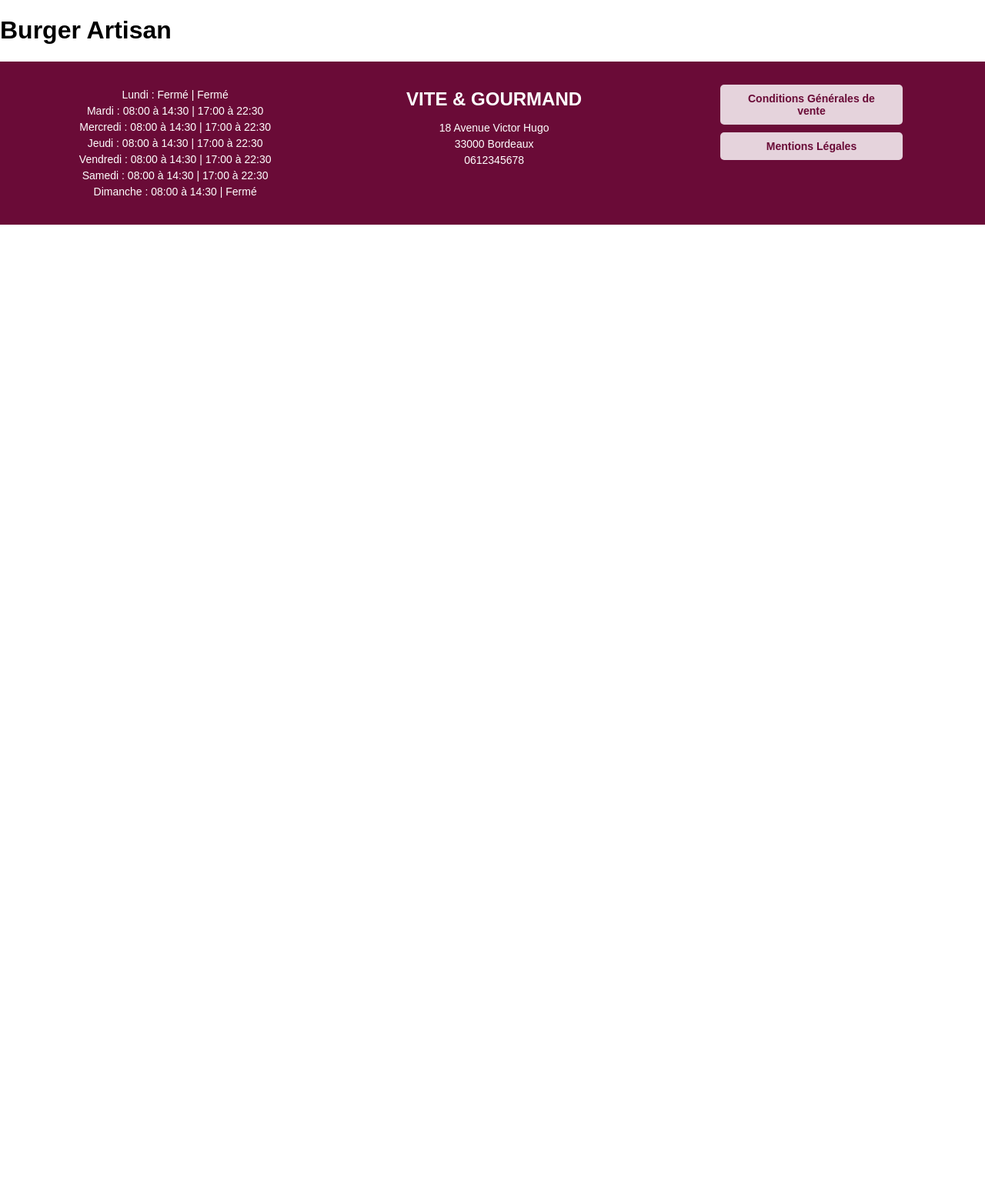
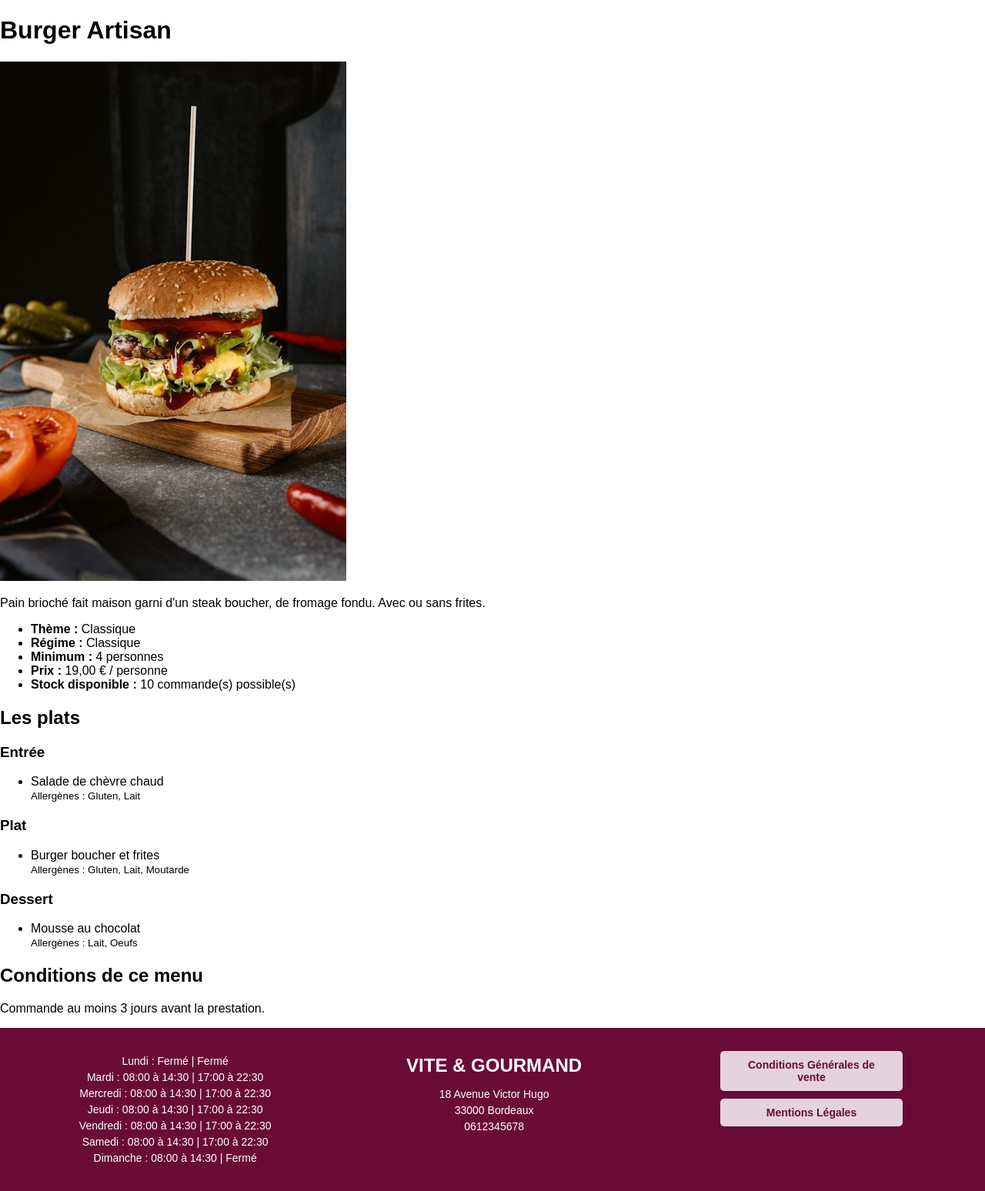
Before and after one commit to brice-glandy/Vite-et-Gourmand, a PHP site: page /detail_menu.php?id=1 in a window 1280 px wide. Shown: the part 82-1630 px from the top of the page at 77% size. Before the commit the page ends 374 px from the top, so only its background shows below. Run offline with PHP 8.4, Linux system fonts and the light colour scheme; data comes from the database, SQL or seed files in the repository.

Commit message:
Détail d'un menu : informations, conditions, plats par type avec allergènes

```diff
--- a/detail_menu.php
+++ b/detail_menu.php
@@ -14,6 +14,7 @@ $menu = false;
 if ($id > 0) {
     $modele_menus = new Menus($pdo);
     $menu = $modele_menus->trouver_par_id($id);
+    $plats = $modele_menus->trouver_plats($id);
 }
 
 // 3. Menu introuvable : code 404 « page introuvable »
@@ -38,6 +39,58 @@ if (!$menu) {
     <a href="menus.php">Retour à tous les menus</a>
 <?php } else { ?>
     <h1><?php echo htmlspecialchars($menu['titre']); ?></h1>
+        <img class="image-detail-menu" src="<?php echo htmlspecialchars($menu['image_url']); ?>" alt="Menu <?php echo htmlspecialchars($menu['titre']); ?>">
+
+    <p class="description-detail-menu"><?php echo htmlspecialchars($menu['description']); ?></p>
+
+    <ul class="infos-detail-menu">
+        <li><strong>Thème :</strong> <?php echo htmlspecialchars($menu['theme']); ?></li>
+        <li><strong>Régime :</strong> <?php echo htmlspecialchars($menu['regime']); ?></li>
+        <li><strong>Minimum :</strong> <?php echo $menu['nombre_personne_minimum']; ?> personnes</li>
+        <li><strong>Prix :</strong> <?php echo number_format($menu['prix_par_personne'], 2, ',', ' '); ?> € / personne</li>
+        <li><strong>Stock disponible :</strong>
+            <?php if ($menu['quantite_restante'] > 0) { ?>
+                <?php echo $menu['quantite_restante']; ?> commande(s) possible(s)
+            <?php } else { ?>
+                plus disponible pour le moment
+            <?php } ?>
+        </li>
+    </ul>
+    <section class="plats-menu" aria-labelledby="titre-plats">
+        <h2 id="titre-plats">Les plats</h2>
+        <?php foreach (['Entrée', 'Plat', 'Dessert'] as $type) { ?>
+            <?php
+            // On garde seulement les plats de ce type
+            $plats_du_type = [];
+            foreach ($plats as $un_plat) {
+                if ($un_plat['type_plat'] == $type) {
+                    $plats_du_type[] = $un_plat;
+                }
+            }
+            ?>
+            <?php if (count($plats_du_type) > 0) { ?>
+                <h3><?php echo $type; ?></h3>
+                <ul>
+                    <?php foreach ($plats_du_type as $un_plat) { ?>
+                        <li>
+                            <?php echo htmlspecialchars($un_plat['titre_plat']); ?><br>
+                            <small>Allergènes :
+                                <?php if (!empty($un_plat['allergenes'])) { echo htmlspecialchars($un_plat['allergenes']); } else { echo 'aucun allergène signalé'; } ?>
+                            </small>
+                        </li>
+                    <?php } ?>
+                </ul>
+            <?php } ?>
+        <?php } ?>
+    </section>
+    <section class="conditions-menu" aria-labelledby="titre-conditions">
+        <h2 id="titre-conditions">Conditions de ce menu</h2>
+        <?php if (!empty($menu['conditions'])) { ?>
+            <p><?php echo nl2br(htmlspecialchars($menu['conditions'])); ?></p>
+        <?php } else { ?>
+            <p>Aucune condition particulière.</p>
+        <?php } ?>
+    </section>
 <?php } ?>
 </main>
 <?php include_once 'includes/footer.php'; ?>
--- a/includes/Menus.php
+++ b/includes/Menus.php
@@ -66,4 +66,19 @@ class Menus {
         $requete->execute(['id' => $id]);
         return $requete->fetch(PDO::FETCH_ASSOC);
     }
+        // Les plats d'un menu, chacun avec la liste de ses allergènes (texte vide s'il n'en a aucun)
+    public function trouver_plats($menu_id) {
+        $sql = "SELECT plat.id, plat.titre_plat, plat.type_plat, plat.photo_url,
+                       GROUP_CONCAT(allergene.libelle ORDER BY allergene.libelle SEPARATOR ', ') AS allergenes
+                FROM menu_plat
+                JOIN plat ON menu_plat.plat_id = plat.id
+                LEFT JOIN plat_allergene ON plat_allergene.plat_id = plat.id
+                LEFT JOIN allergene ON plat_allergene.allergene_id = allergene.id
+                WHERE menu_plat.menu_id = :menu_id
+                GROUP BY plat.id, plat.titre_plat, plat.type_plat, plat.photo_url
+                ORDER BY plat.titre_plat";
+        $requete = $this->pdo->prepare($sql);
+        $requete->execute(['menu_id' => $menu_id]);
+        return $requete->fetchAll(PDO::FETCH_ASSOC);
+    }
 }
```
